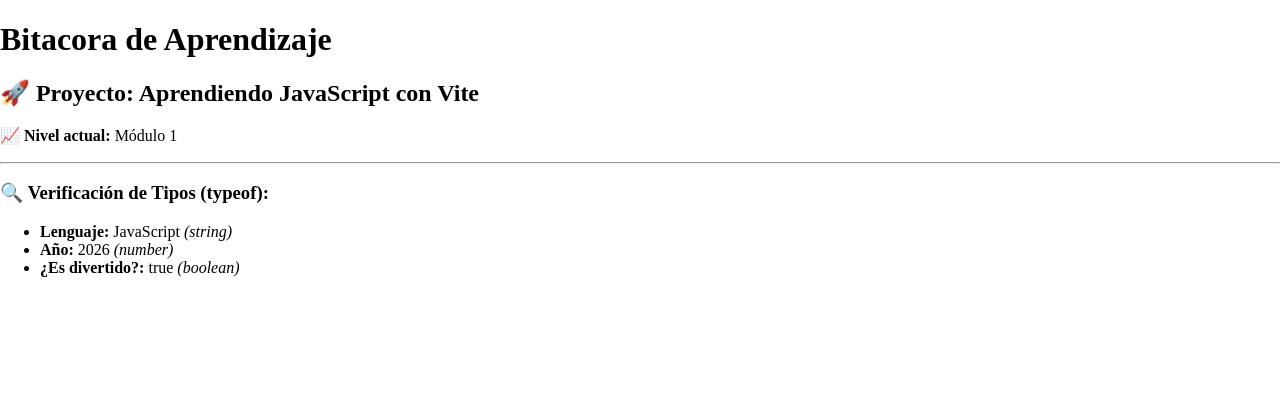
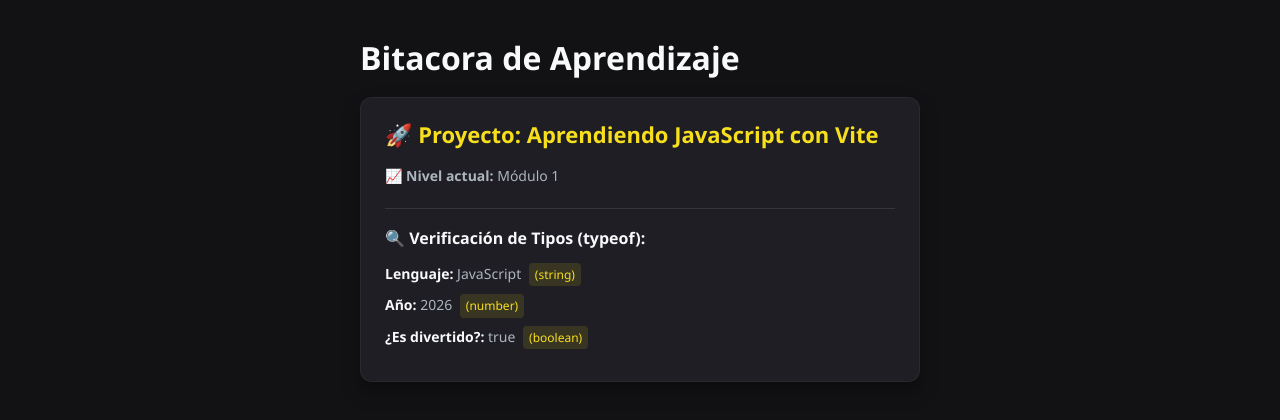
Before and after one commit to jesusvillarroel/aprendiendo-javascript, a website built with Vite: page index.html in a window 1280 px wide. Built offline with nearby package versions, Linux system fonts and the light colour scheme.

Commit message:
feat: dando estilo a mi tarjeta de resultado

```diff
--- a/sass/stylesheets/abstracts/_variables.scss
+++ b/sass/stylesheets/abstracts/_variables.scss
@@ -4,11 +4,15 @@
 
 /// Regular font family
 /// @type List
-
+$font-primary:'Segoe UI', system-ui, -apple-system, sans-serif;
 
 /// Copy text color
 /// @type Color
-
+$bg-card: #1e1e24;
+$text-primary: #f8f9fa;
+$text-secondary: #adb5bd;
+$accent-color: #f7df1e; // El color clásico de JavaScript
+$border-radius: 12px;
 
 /// Main brand color
 /// @type Color
@@ -16,7 +20,7 @@
 
 /// Container's maximum width
 /// @type Length
-$max-width: 1300px !default;
+$max-width: 600px !default;
 /// Breakpoints map
 /// @prop {String} keys - Keys are identifiers mapped to a given length
 /// @prop {Map} values - Values are actual breakpoints expressed in pixels
--- a/sass/stylesheets/base/_base.scss
+++ b/sass/stylesheets/base/_base.scss
@@ -9,6 +9,7 @@
  */
 html {
   box-sizing: border-box;
+  font-size: 62.5%;
 }
 
 *,
--- a/sass/stylesheets/base/_helpers.scss
+++ b/sass/stylesheets/base/_helpers.scss
@@ -3,11 +3,10 @@
 // -----------------------------------------------------------------------------
 // This file contains CSS helper classes.
 // -----------------------------------------------------------------------------
-.container {
+.app-container {
   max-width: abstracts.$max-width; /* 1 */
-  margin-left: auto; /* 2 */
-  margin-right: auto; /* 2 */
-  padding-left: 16px; /* 3 */
-  padding-right: 16px; /* 3 */
+  margin: 4rem auto;
+  padding-left: 20px; /* 3 */
+  padding-right: 20px; /* 3 */
   width: 100%; /* 1 */
 }
--- a/sass/stylesheets/base/_typography.scss
+++ b/sass/stylesheets/base/_typography.scss
@@ -1,9 +1,21 @@
-@use '../abstracts';
+@use '../abstracts' as vp;
 
 /**
  * Basic typography style for copy text
  */
 body {
-  color:black;
+  background-color: #121214; // Fondo oscuro general (estilo VS Code)
+  color: vp.$text-primary;
+  margin: 0;
+  padding: 0;
+  font-family:vp.$font-primary;
+  display: block;
+  min-height: 100vh;
 
 }
+h1{
+  margin: 0;
+  padding: 0;
+  font-size: 3.2rem;
+  margin-bottom: 2rem;
+}
--- /dev/null
+++ b/sass/stylesheets/components/_card.scss
@@ -0,0 +1,67 @@
+@use '../abstracts' as vp;
+.card {
+  background-color: vp.$bg-card;
+  color: vp.$text-primary;
+  border-radius: vp.$border-radius;
+  padding: 2.4rem;
+  box-shadow: 0 10px 20px rgba(0, 0, 0, 0.3);
+  border: 1px solid rgba(255, 255, 255, 0.05);
+  transition: transform 0.2s ease, box-shadow 0.2s ease;
+
+  // Efecto sutil al pasar el mouse (los reclutadores aman estos detalles)
+  &:hover {
+    transform: translateY(-4px);
+    box-shadow: 0 14px 28px rgba(0, 0, 0, 0.4);
+  }
+
+  h2 {
+    color: vp.$accent-color;
+    margin-top: 0;
+    font-size: 2.2rem;
+  }
+
+  h3 {
+    font-size: 1.6rem;
+    margin-top: 2rem;
+    color: vp.$text-primary;
+  }
+
+  hr {
+    border: 0;
+    height: 1px;
+    background: rgba(255, 255, 255, 0.1);
+    margin: 2rem 0;
+  }
+
+  p, ul li {
+    font-size: 1.4rem;
+    line-height: 1.6;
+    color: vp.$text-secondary;
+  }
+
+  ul {
+    list-style: none;
+    margin: 0;
+    padding: 0;
+
+    li {
+      margin-bottom: 0.8rem;
+
+      strong {
+        color: vp.$text-primary;
+        font-weight: 600;
+      }
+
+      em {
+        color: vp.$accent-color;
+        font-style: normal;
+        background: rgba(247, 223, 30, 0.12);
+        padding: 2px 6px;
+        border-radius: 4px;
+        font-size: 1.2rem;
+        margin-left: 0.4rem;
+        display: inline-block;
+      }
+    }
+  }
+}
```
Also changed, not shown: sass/stylesheets/main.scss (+1 -77 lines).
